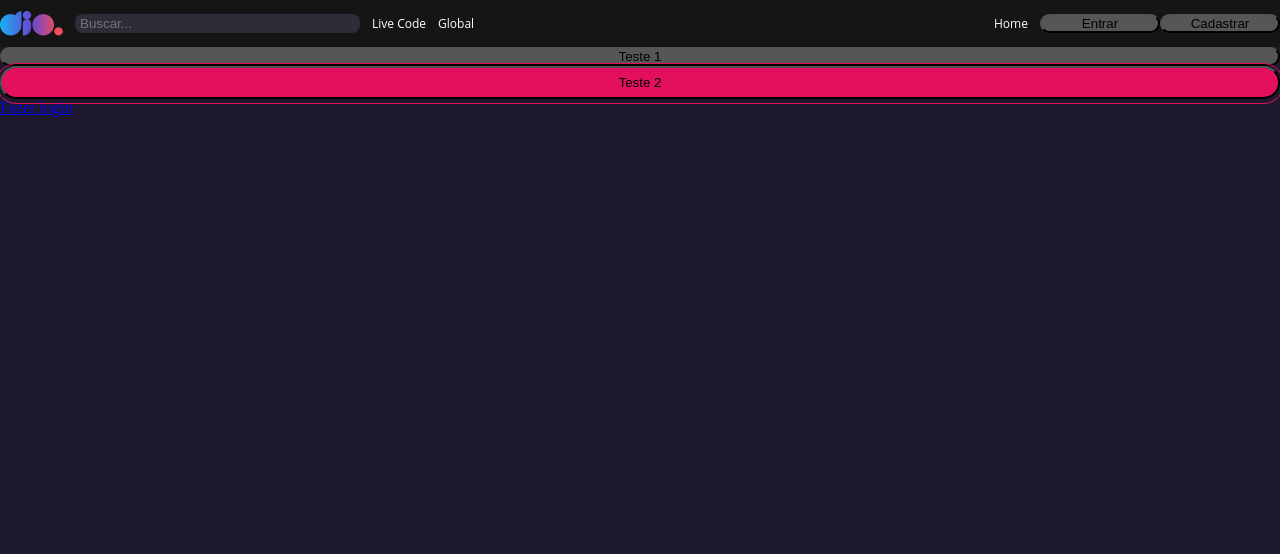
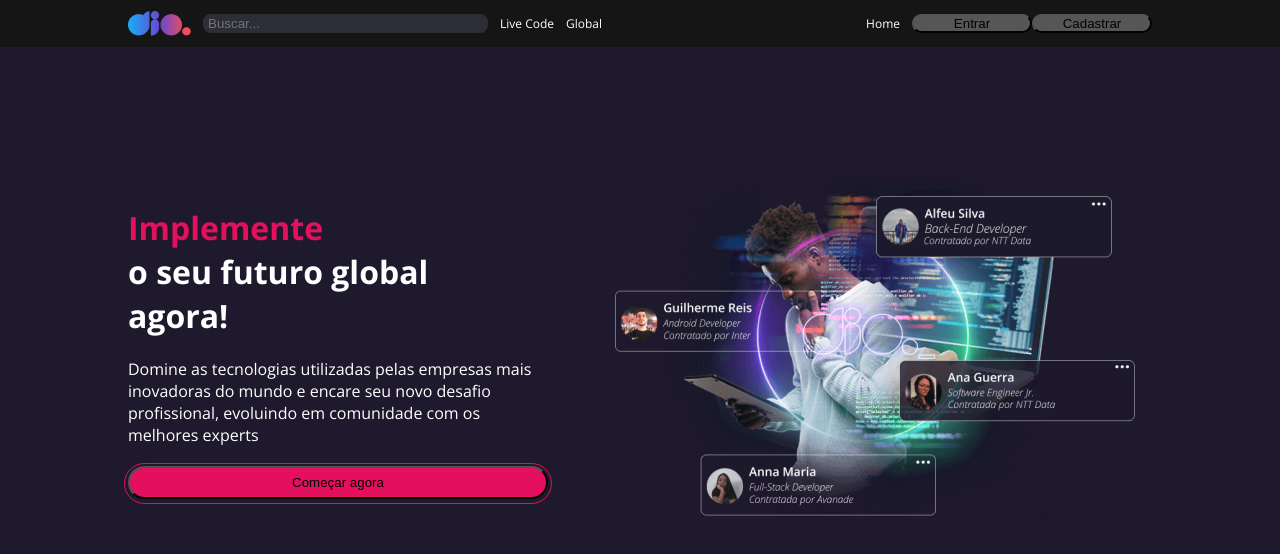
Before and after one commit to roschel/react-dio, a React (Create React App) app: page / in a window 1280 px wide. Shown: the top 554 px of the page. Built offline with nearby package versions, Linux system fonts and the light colour scheme.

Commit message:
completando home

```diff
--- a/public/index.html
+++ b/public/index.html
@@ -4,6 +4,10 @@
 <head>
   <meta charset="utf-8" />
   <meta name="viewport" content="width=device-width, initial-scale=1" />
+  <link rel="preconnect" href="https://fonts.googleapis.com">
+  <link rel="preconnect" href="https://fonts.gstatic.com" crossorigin>
+  <link href="https://fonts.googleapis.com/css2?family=Open+Sans:ital,wght@0,300..800;1,300..800&display=swap"
+    rel="stylesheet">
   <title>React App</title>
 </head>
 
--- a/src/components/Header/styles.js
+++ b/src/components/Header/styles.js
@@ -2,7 +2,7 @@
 
 export const Container = styled.div`
   width: 100%;
-  max_width: 80%;
+  max-width: 80%;
   height: 47px;
 
   display: flex;
--- a/src/pages/Home/index.jsx
+++ b/src/pages/Home/index.jsx
@@ -1,14 +1,31 @@
-import { Link } from "react-router-dom";
 import { Button } from "../../components/Button";
 import { Header } from "../../components/Header";
+import { Container, TextContent, Title, TitleHighlight } from "./styles";
+import banner from "../../assets/banner.png";
 
 const Home = () => {
   return (
     <>
       <Header />
-      <Button title={"Teste 1"} />
-      <Button variant="secondary" title={"Teste 2"} />
-      <Link to="/login">Fazer login</Link>
+      <Container>
+        <div>
+          <Title>
+            <TitleHighlight>
+              Implemente <br />
+            </TitleHighlight>
+            o seu futuro global agora!
+          </Title>
+          <TextContent>
+            Domine as tecnologias utilizadas pelas empresas mais inovadoras do
+            mundo e encare seu novo desafio profissional, evoluindo em
+            comunidade com os melhores experts
+          </TextContent>
+          <Button title="Começar agora" variant="secondary" />
+        </div>
+        <div>
+          <img src={banner} alt="Imagem Principal" />
+        </div>
+      </Container>
     </>
   );
 };
--- /dev/null
+++ b/src/pages/Home/styles.js
@@ -0,0 +1,41 @@
+import { styled } from "styled-components";
+
+export const Container = styled.main`
+  width: 100%;
+  max-width: 80%;
+  margin: 0 auto;
+  margin-top: 120px;
+
+  display: flex;
+  flex-direction: row;
+  justify-content: space-between;
+  align-items: center;
+`;
+
+export const Title = styled.h2`
+  font-family: "Open Sans";
+  font-style: normal;
+  font-weight: 700;
+  font-size: 32px;
+  width: 320px;
+  margin-bottom: 20px;
+  line-height: 44px;
+
+  color: #ffffff;
+`;
+
+export const TitleHighlight = styled.span`
+  color: #e4105d;
+`;
+
+export const TextContent = styled.p`
+  font-family: "Open Sans";
+  font-style: normal;
+  font-weight: 400;
+  font-size: 16px;
+  width: 420px;
+  margin-bottom: 20px;
+  line-height: 22px;
+
+  color: #ffffff;
+`;
```
Also changed, not shown: src/assets/banner.png (added).
